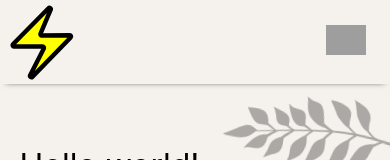
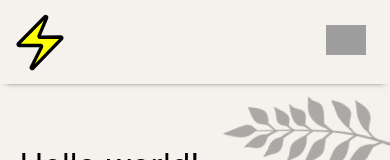
Before and after one commit to TiagoAltstadt/TiagoAltstadt, an Angular app: page / in a window 390 px wide. Shown: the top 160 px of the page. Built offline with nearby package versions, Linux system fonts and the light colour scheme; grey boxes are pictures that could not be loaded.

Commit message:
fixed navbar

```diff
--- a/src/app/components/core/header/header.component.html
+++ b/src/app/components/core/header/header.component.html
@@ -1,6 +1,6 @@
 <section id="header" #header>
     <div id="logo-container">
-        <a href="/" class="logo">
+        <a (click)="navigationFunction('')" class="logo">
             <img src="/assets/icons/lightning.svg" alt="">
         </a>
     </div>
--- a/src/app/components/core/header/header.component.scss
+++ b/src/app/components/core/header/header.component.scss
@@ -17,7 +17,7 @@
         align-items: center;
 
         .logo {
-            width: 100%;
+            width: 43px;
             position: absolute;
             top: 3px;
             height: 86px;
@@ -30,9 +30,6 @@
             }
         }
 
-    }
-    :hover{
-        transform: scale(1.1);
     }
 
     #menu-container {
@@ -79,11 +76,13 @@
                 background-color: #ceb440;
                 box-shadow: 0px 15px 20px rgba(110, 91, 35, 0.4);
                 color: #fff;
-                transform: translateY(-7px);
+
             }
         }
+
         #phone-burguer {
             display: none;
+
             .icon {
                 width: var(--font-38px);
                 margin: 0;
@@ -100,89 +99,15 @@
 /* Custom CSS for small screens (max-width: 768px) */
 @media (max-width: 610px) {
     #header {
-        // width: 100%;
-        // height: var(--heigth-header);
-        // display: flex;
-        // flex-direction: row;
-        // -webkit-box-shadow: var(--bottom-shadow);
-        // -moz-box-shadow: var(--bottom-shadow);
-        // box-shadow: var(--bottom-shadow);
-
-        #logo-container {
-            // width: 30%;
-            // max-width: 100px;
-            // height: 90%;
-            // display: flex;
-            // justify-content: center;
-            // align-items: center;
-
-            .logo {
-                // width: 43px;
-                // position: absolute;
-                // top: 3px;
-                // height: 86px;
-                // left: 0px;
-                // border-radius: 4px;
-
-                img {
-                    // height: 100%;
-                    // max-height: 80px;
-                }
-            }
-
-        }
 
         #menu-container {
-            // width: 100%;
-            // display: flex;
-            // flex-direction: row;
-            // justify-content: right;
-            // align-items: center;
-            // padding-right: 2px;
-
             ul {
                 display: none;
-                // list-style-type: none;
-                // margin: 0;
-                // padding: 0;
-
-                li {
-                    // display: flex;
-                    // flex-direction: column;
-                    // justify-content: center;
-                    // align-items: center;
-                    // width: fit-content;
-                    // padding: 4px 8px;
-                    // float: left;
-                    // margin: 0px var(--space-16px);
-                    // font-size: var(--font-16px);
-                    // text-transform: uppercase;
-                    // letter-spacing: 2.5px;
-                    // font-weight: 500;
-                    // color: #000;
-                    // background-color: #fff;
-                    // border: none;
-                    // border-radius: 45px;
-                    // box-shadow: 0px 8px 15px rgba(0, 0, 0, 0.1);
-                    // transition: all 0.3s ease 0s;
-                    // cursor: pointer;
-                    // outline: none;
-
-                    a {
-                        // width: fit-content;
-                    }
-                }
-
-                li:hover {
-                    // background-color: #ceb440;
-                    // box-shadow: 0px 15px 20px rgba(110, 91, 35, 0.4);
-                    // color: #fff;
-                    // transform: translateY(-7px);
-                }
             }
 
             #phone-burguer {
                 display: block;
+
                 .icon {
                     width: var(--font-38px);
                     margin: 0;
@@ -231,48 +156,6 @@
             justify-content: right;
             align-items: center;
             padding-right: 24px;
-
-
-            ul {
-                // list-style-type: none;
-                // margin: 0;
-                // padding: 0;
-
-                li {
-                    // display: flex;
-                    // flex-direction: column;
-                    // justify-content: center;
-                    // align-items: center;
-                    // width: fit-content;
-                    // padding: 4px 8px;
-                    // float: left;
-                    // margin: 0px var(--space-16px);
-                    // font-size: var(--font-16px);
-                    // text-transform: uppercase;
-                    // letter-spacing: 2.5px;
-                    // font-weight: 500;
-                    // color: #000;
-                    // background-color: #fff;
-                    // border: none;
-                    // border-radius: 45px;
-                    // box-shadow: 0px 8px 15px rgba(0, 0, 0, 0.1);
-                    // transition: all 0.3s ease 0s;
-                    // cursor: pointer;
-                    // outline: none;
-
-                    a {
-                        // width: fit-content;
-                    }
-                }
-
-                li:hover {
-                    // background-color: #ceb440;
-                    // box-shadow: 0px 15px 20px rgba(110, 91, 35, 0.4);
-                    // color: #fff;
-                    // transform: translateY(-7px);
-                }
-            }
-
         }
     }
 }
--- a/src/app/layouts/main-layout/main-layout.component.scss
+++ b/src/app/layouts/main-layout/main-layout.component.scss
@@ -43,12 +43,7 @@
             }
         }
 
-        li:hover {
-            background-color: #ceb440;
-            box-shadow: 0px 15px 20px rgba(110, 91, 35, 0.4);
-            color: #fff;
-            transform: translateY(-7px);
-        }
+
     }
 }
 
```
